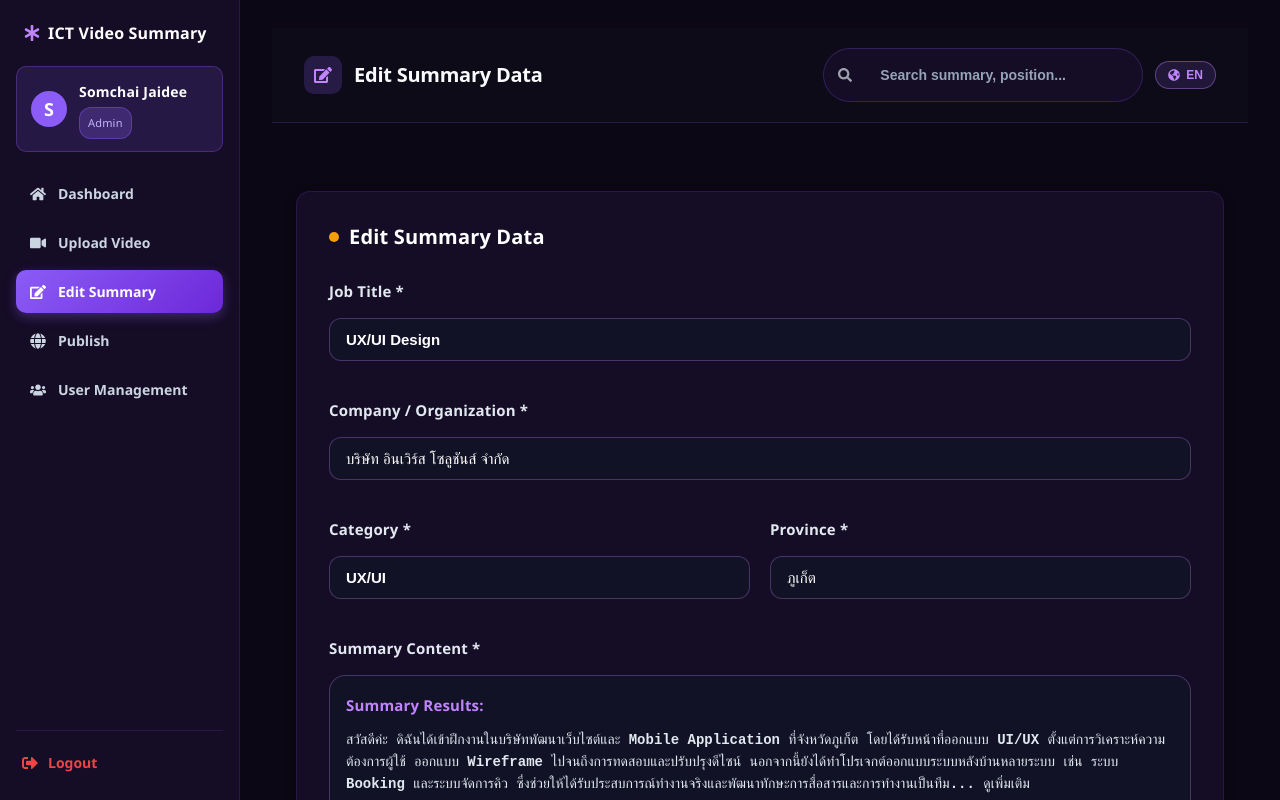
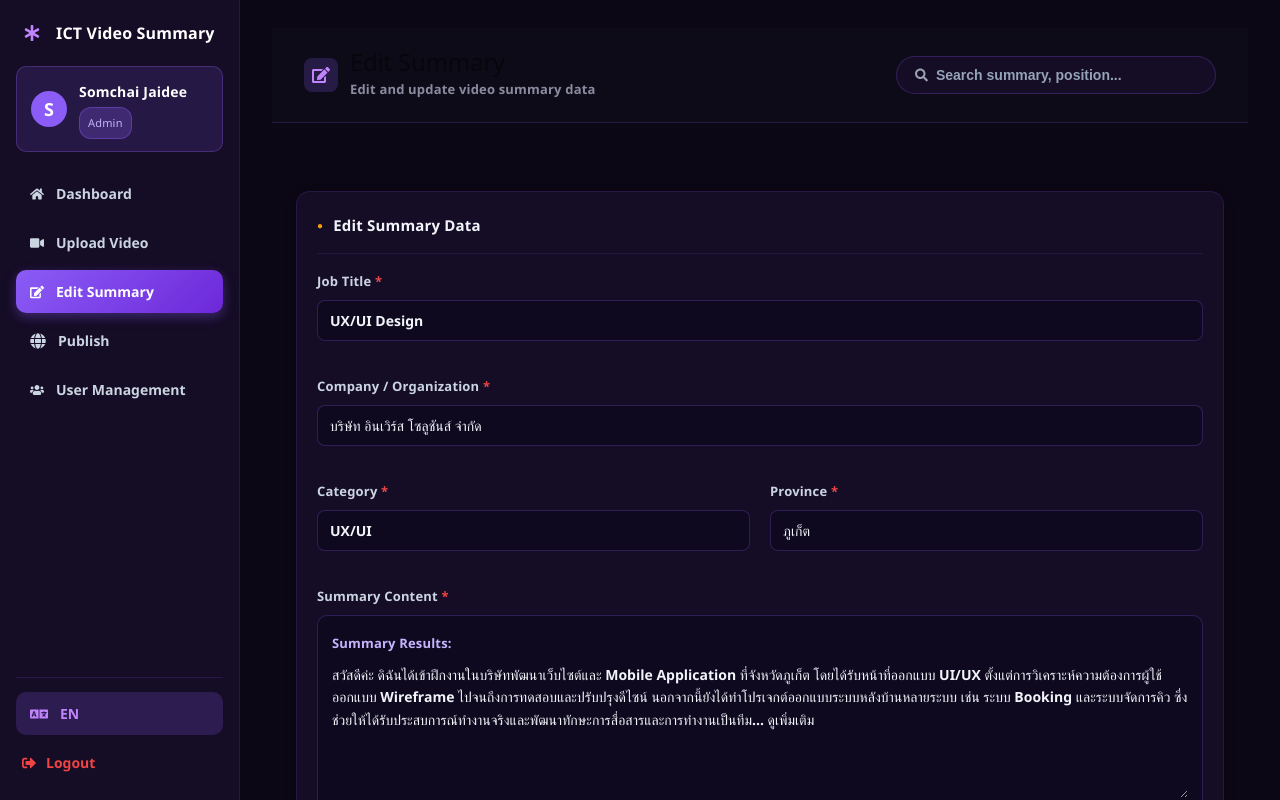
Before and after one commit to sopharatsephan-blip/FINAL-FRONTEND, a React (Vite) app: page /edit-summary-detail in a window 1280 px wide. Built offline with nearby package versions, Linux system fonts and the light colour scheme.

Commit message:
อัปเดตไฟล์ EditSummary.jsx

```diff
--- a/src/EditSummary.jsx
+++ b/src/EditSummary.jsx
@@ -13,7 +13,7 @@ import {
   FaSearch,
   FaAsterisk,
   FaSave,
-  FaGlobeAmericas
+  FaLanguage
 } from 'react-icons/fa';
 
 export default function EditSummary() {
@@ -21,7 +21,6 @@ export default function EditSummary() {
   const { t, lang, toggleLanguage } = useLanguage();
   const [currentUser, setCurrentUser] = useState(null);
 
-  // สเตตข้อมูลตามฟอร์มรูปภาพ
   const [formData, setFormData] = useState({
     jobTitle: 'UX/UI Design',
     company: 'บริษัท อินเวิร์ส โซลูชันส์ จำกัด',
@@ -57,8 +56,12 @@ export default function EditSummary() {
       {/* ===== Sidebar ===== */}
       <aside className="sidebar-purple">
         <div>
-          <div className="brand-logo-purple" onClick={() => navigate('/admin')} style={{ cursor: 'pointer' }}>
-            <FaAsterisk style={{ color: '#c084fc' }} />
+          <div
+            className="brand-logo-purple"
+            onClick={() => navigate('/admin')}
+            style={{ cursor: 'pointer' }}
+          >
+            <FaAsterisk className="logo-icon" style={{ color: '#c084fc', marginRight: '8px' }} />
             <span>{t.appName || 'ICT Video Summary'}</span>
           </div>
 
@@ -74,259 +77,192 @@ export default function EditSummary() {
 
           <nav className="menu-list-purple">
             <button className="menu-item-purple" onClick={() => navigate('/admin')}>
-              <FaHome size={16} />
-              <span>{t.dashboard || 'แดชบอร์ด'}</span>
+              <FaHome />
+              <span>{t.dashboard || 'Dashboard'}</span>
             </button>
 
             <button className="menu-item-purple" onClick={() => navigate('/upload-video')}>
-              <FaVideo size={16} />
-              <span>{t.uploadVideo || 'อัปโหลดวิดีโอ'}</span>
+              <FaVideo />
+              <span>{t.uploadVideo || 'Upload Video'}</span>
             </button>
 
             <button className="menu-item-purple active" onClick={() => navigate('/edit-summary')}>
-              <FaEdit size={16} />
-              <span>{t.editSummary || 'แก้ไขข้อมูลของสรุป'}</span>
+              <FaEdit />
+              <span>{t.editSummary || 'Edit Summary'}</span>
             </button>
 
             <button className="menu-item-purple" onClick={() => navigate('/publish')}>
               <FaGlobe size={16} />
-              <span>{t.publish || 'เผยแพร่'}</span>
+              <span>{t.publish || 'Publish'}</span>
             </button>
 
             <button className="menu-item-purple" onClick={() => navigate('/users')}>
-              <FaUsers size={16} />
-              <span>{t.userManagement || 'จัดการผู้ใช้'}</span>
+              <FaUsers />
+              <span>{t.userManagement || 'User Management'}</span>
             </button>
           </nav>
         </div>
 
         <div className="sidebar-footer-purple">
+          {/* ปุ่มสลับภาษา */}
+          <button
+            type="button"
+            className="menu-item-purple"
+            onClick={toggleLanguage}
+            style={{ marginBottom: '10px', background: 'rgba(139, 92, 246, 0.2)', color: '#c084fc' }}
+          >
+            <FaLanguage size={18} />
+            <span>{lang ? lang.toUpperCase() : 'EN'}</span>
+          </button>
+
           <button className="logout-btn-purple" onClick={handleLogout}>
-            <FaSignOutAlt size={16} />
-            <span>{t.logout || 'ออกจากระบบ'}</span>
+            <FaSignOutAlt />
+            <span>{t.logout || 'Logout'}</span>
           </button>
         </div>
       </aside>
 
       {/* ===== Main Content ===== */}
       <main className="main-content-purple">
-        {/* Top Header */}
-        <header className="top-header-purple" style={{ display: 'flex', justifyContent: 'space-between', alignItems: 'center' }}>
-          <div className="header-title-box" style={{ display: 'flex', alignItems: 'center', gap: '12px' }}>
-            <div className="header-icon-badge" style={{ background: 'rgba(139, 92, 246, 0.2)', color: '#c084fc', padding: '10px', borderRadius: '10px', display: 'flex' }}>
+        {/* Top Header — ยึดโครงสร้างเดียวกับ AdminDashboard */}
+        <header className="top-header-purple">
+          <div className="header-title">
+            <div
+              className="header-icon-box"
+              style={{
+                background: 'rgba(139, 92, 246, 0.2)',
+                color: '#c084fc',
+                padding: '8px',
+                borderRadius: '8px',
+                display: 'flex'
+              }}
+            >
               <FaEdit size={18} />
             </div>
-            <h2 style={{ margin: 0, fontSize: '20px', fontWeight: 'bold' }}>
-              {lang === 'en' ? 'Edit Summary Data' : 'แก้ไขข้อมูลของสรุป'}
-            </h2>
+            <div>
+              <h2 style={{ margin: 0 }}>
+                {t.editSummary || 'Edit Summary'}
+              </h2>
+              <p className="subtitle-purple" style={{ margin: 0 }}>
+                {lang === 'en' ? 'Edit and update video summary data' : 'แก้ไขและอัปเดตข้อมูลสรุปวิดีโอ'}
+              </p>
+            </div>
           </div>
 
-          <div style={{ display: 'flex', alignItems: 'center', gap: '12px' }}>
-            <div className="search-box-purple">
-              <FaSearch className="search-icon-purple" style={{ color: '#9ca3af', fontSize: '14px' }} />
-              <input
-                type="text"
-                className="search-input-purple"
-                placeholder={t.searchPlaceholder || 'ค้นหาสรุป, ตำแหน่งงาน'}
-              />
-            </div>
-
-            {/* 🌐 ปุ่มสลับภาษา UI */}
-            <button
-              type="button"
-              onClick={toggleLanguage}
-              style={{
-                display: 'inline-flex',
-                alignItems: 'center',
-                gap: '6px',
-                padding: '6px 12px',
-                borderRadius: '20px',
-                border: '1px solid rgba(192, 132, 252, 0.4)',
-                background: 'rgba(139, 92, 246, 0.15)',
-                color: '#c084fc',
-                fontSize: '12px',
-                fontWeight: '600',
-                cursor: 'pointer',
-                transition: 'all 0.2s ease',
-                whiteSpace: 'nowrap'
-              }}
-            >
-              <FaGlobeAmericas size={12} />
-              <span>{lang ? lang.toUpperCase() : 'EN'}</span>
-            </button>
+          <div className="search-box-purple">
+            <FaSearch style={{ color: '#9ca3af', fontSize: '14px' }} />
+            <input
+              type="text"
+              placeholder={t.searchPlaceholder || 'Search summary, position...'}
+            />
           </div>
         </header>
 
-        {/* Content Body Area */}
+        {/* Form Card */}
         <div className="detail-body-area" style={{ marginTop: '20px' }}>
-          <div className="purple-card" style={{ padding: '32px' }}>
+          <div className="edit-card-purple">
 
-            {/* Title */}
-            <div style={{ display: 'flex', alignItems: 'center', gap: '10px', marginBottom: '28px' }}>
-              <span style={{ width: '10px', height: '10px', backgroundColor: '#f59e0b', borderRadius: '50%', display: 'inline-block' }}></span>
-              <h3 style={{ margin: 0, fontSize: '20px', fontWeight: 'bold', color: '#ffffff' }}>
-                {lang === 'en' ? 'Edit Summary Data' : 'แก้ไขข้อมูลของสรุป'}
-              </h3>
+            {/* Card Header */}
+            <div className="edit-card-header">
+              <span className="orange-dot">●</span>
+              <h3>{lang === 'en' ? 'Edit Summary Data' : 'แก้ไขข้อมูลของสรุป'}</h3>
             </div>
 
-            <form onSubmit={handleSave} style={{ display: 'flex', flexDirection: 'column', gap: '20px' }}>
+            <form className="edit-form-purple" onSubmit={handleSave}>
 
               {/* ชื่อตำแหน่งงาน */}
               <div className="form-group-purple">
-                <label style={{ display: 'block', color: '#e2e8f0', fontWeight: '600', marginBottom: '8px', fontSize: '15px' }}>
-                  {lang === 'en' ? 'Job Title *' : 'ชื่อตำแหน่งงาน *'}
+                <label>
+                  {lang === 'en' ? 'Job Title' : 'ชื่อตำแหน่งงาน'} <span className="req-star">*</span>
                 </label>
                 <input
                   type="text"
                   name="jobTitle"
                   value={formData.jobTitle}
                   onChange={handleChange}
-                  style={{
-                    width: '100%',
-                    padding: '12px 16px',
-                    borderRadius: '12px',
-                    border: '1px solid rgba(192, 132, 252, 0.3)',
-                    background: 'rgba(17, 24, 39, 0.6)',
-                    color: '#ffffff',
-                    fontSize: '15px',
-                    outline: 'none'
-                  }}
+                  className="input-purple"
                 />
               </div>
 
               {/* บริษัท/องค์กร */}
               <div className="form-group-purple">
-                <label style={{ display: 'block', color: '#e2e8f0', fontWeight: '600', marginBottom: '8px', fontSize: '15px' }}>
-                  {lang === 'en' ? 'Company / Organization *' : 'บริษัท/องค์กร *'}
+                <label>
+                  {lang === 'en' ? 'Company / Organization' : 'บริษัท/องค์กร'} <span className="req-star">*</span>
                 </label>
                 <input
                   type="text"
                   name="company"
                   value={formData.company}
                   onChange={handleChange}
-                  style={{
-                    width: '100%',
-                    padding: '12px 16px',
-                    borderRadius: '12px',
-                    border: '1px solid rgba(192, 132, 252, 0.3)',
-                    background: 'rgba(17, 24, 39, 0.6)',
-                    color: '#ffffff',
-                    fontSize: '15px',
-                    outline: 'none'
-                  }}
+                  className="input-purple"
                 />
               </div>
 
-              {/* หมวดหมู่ & จังหวัด (2 Columns) */}
-              <div style={{ display: 'grid', gridTemplateColumns: '1fr 1fr', gap: '20px' }}>
+              {/* หมวดหมู่ & จังหวัด (2 คอลัมน์) */}
+              <div className="form-row-purple">
                 <div className="form-group-purple">
-                  <label style={{ display: 'block', color: '#e2e8f0', fontWeight: '600', marginBottom: '8px', fontSize: '15px' }}>
-                    {lang === 'en' ? 'Category *' : 'หมวดหมู่*'}
+                  <label>
+                    {lang === 'en' ? 'Category' : 'หมวดหมู่'} <span className="req-star">*</span>
                   </label>
                   <input
                     type="text"
                     name="category"
                     value={formData.category}
                     onChange={handleChange}
-                    style={{
-                      width: '100%',
-                      padding: '12px 16px',
-                      borderRadius: '12px',
-                      border: '1px solid rgba(192, 132, 252, 0.3)',
-                      background: 'rgba(17, 24, 39, 0.6)',
-                      color: '#ffffff',
-                      fontSize: '15px',
-                      outline: 'none'
-                    }}
+                    className="input-purple"
                   />
                 </div>
 
                 <div className="form-group-purple">
-                  <label style={{ display: 'block', color: '#e2e8f0', fontWeight: '600', marginBottom: '8px', fontSize: '15px' }}>
-                    {lang === 'en' ? 'Province *' : 'จังหวัด*'}
+                  <label>
+                    {lang === 'en' ? 'Province' : 'จังหวัด'} <span className="req-star">*</span>
                   </label>
                   <input
                     type="text"
                     name="province"
                     value={formData.province}
                     onChange={handleChange}
-                    style={{
-                      width: '100%',
-                      padding: '12px 16px',
-                      borderRadius: '12px',
-                      border: '1px solid rgba(192, 132, 252, 0.3)',
-                      background: 'rgba(17, 24, 39, 0.6)',
-                      color: '#ffffff',
-                      fontSize: '15px',
-                      outline: 'none'
-                    }}
+                    className="input-purple"
                   />
                 </div>
               </div>
 
               {/* เนื้อหาที่สรุป */}
               <div className="form-group-purple">
-                <label style={{ display: 'block', color: '#e2e8f0', fontWeight: '600', marginBottom: '8px', fontSize: '15px' }}>
-                  {lang === 'en' ? 'Summary Content *' : 'เนื้อหาที่สรุป *'}
+                <label>
+                  {lang === 'en' ? 'Summary Content' : 'เนื้อหาที่สรุป'} <span className="req-star">*</span>
                 </label>
-                <div style={{
-                  padding: '16px',
-                  borderRadius: '16px',
-                  border: '1px solid rgba(192, 132, 252, 0.3)',
-                  background: 'rgba(17, 24, 39, 0.6)',
-                  display: 'flex',
-                  flexDirection: 'column',
-                  gap: '10px'
-                }}>
-                  <h4 style={{ margin: 0, color: '#c084fc', fontSize: '15px', fontWeight: 'bold' }}>
+                <div className="summary-content-box">
+                  <p className="summary-content-label">
                     {lang === 'en' ? 'Summary Results:' : 'ผลสรุปเนื้อหา:'}
-                  </h4>
+                  </p>
                   <textarea
                     name="summaryContent"
                     value={formData.summaryContent}
                     onChange={handleChange}
                     rows={6}
-                    style={{
-                      width: '100%',
-                      background: 'transparent',
-                      border: 'none',
-                      color: '#e2e8f0',
-                      fontSize: '14px',
-                      lineHeight: '1.6',
-                      outline: 'none',
-                      resize: 'vertical'
-                    }}
+                    className="textarea-purple"
+                    style={{ border: 'none', background: 'transparent', padding: 0 }}
                   />
                 </div>
               </div>
 
               {/* ปุ่มบันทึก */}
-              <div style={{ display: 'flex', justifyContent: 'flex-end', marginTop: '10px' }}>
+              <div className="form-actions-purple">
                 <button
-                  type="submit"
-                  style={{
-                    display: 'inline-flex',
-                    alignItems: 'center',
-                    gap: '8px',
-                    padding: '12px 28px',
-                    borderRadius: '12px',
-                    border: 'none',
-                    background: '#8b5cf6',
-                    color: '#ffffff',
-                    fontSize: '15px',
-                    fontWeight: '600',
-                    cursor: 'pointer',
-                    boxShadow: '0 4px 12px rgba(139, 92, 246, 0.3)',
-                    transition: 'all 0.2s ease'
-                  }}
+                  type="button"
+                  className="btn-cancel-purple"
+                  onClick={() => navigate('/admin')}
                 >
-                  <FaSave size={16} />
+                  {lang === 'en' ? 'Cancel' : 'ยกเลิก'}
+                </button>
+                <button type="submit" className="btn-save-purple">
+                  <FaSave size={14} />
                   <span>{lang === 'en' ? 'Save Changes' : 'บันทึกการแก้ไข'}</span>
                 </button>
               </div>
 
             </form>
-
           </div>
         </div>
       </main>
```
